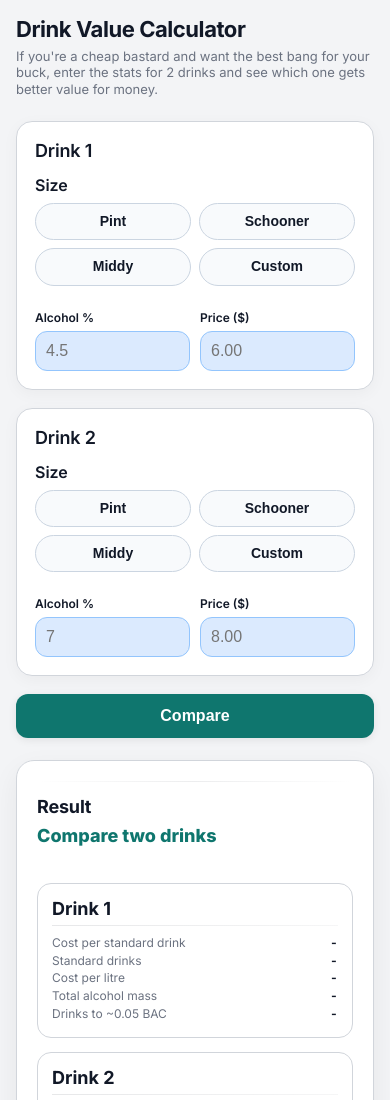
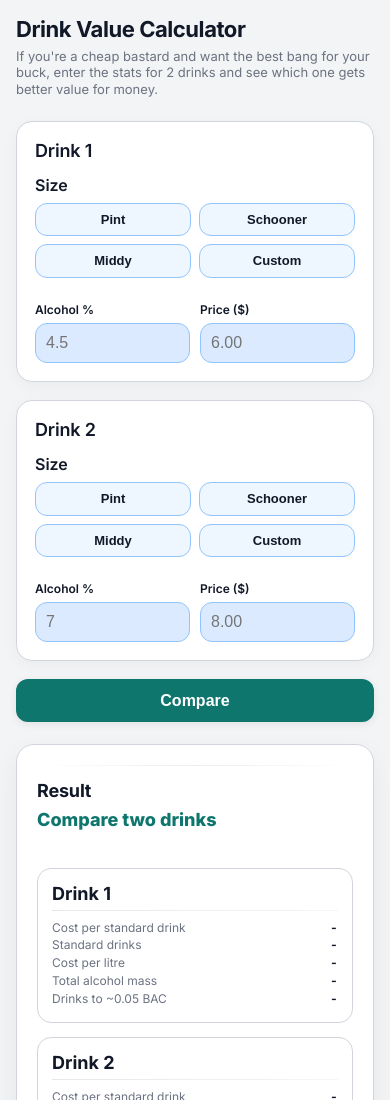
Before and after one commit to AlexBurgess93/drink-value-calculator, a plain HTML site: page index.html in a window 390 px wide. Shown: the top 1100 px of the page. Drawn offline with Linux system fonts and the light colour scheme.

Commit message:
Update index.html
Updated chip design to match the rest of the UI

```diff
--- a/index.html
+++ b/index.html
@@ -134,34 +134,35 @@
 
     .size-chip{
       appearance:none;
-      border:1px solid var(--chip-border);
-      background:var(--chip-bg);
+      border:1px solid #93c5fd;
+      background:#eef6ff;
       color:var(--ink);
-      border-radius:999px;
-      padding:10px 14px;
-      font-size:14px;
-      line-height:1.1;
+      border-radius:12px;
+      padding:8px 10px;
+      font-size:13px;
       font-weight:600;
       cursor:pointer;
-      transition:border-color 0.15s ease, background 0.15s ease, color 0.15s ease, transform 0.08s ease, box-shadow 0.15s ease;
-      box-shadow:none;
+
+    transition:
+      border-color 0.15s ease,
+      background 0.15s ease,
+      box-shadow 0.15s ease,
+      transform 0.08s ease;
     }
 
     .size-chip:hover{
-      border-color:#94a3b8;
-      background:#ffffff;
-      opacity:1;
+      border-color:var(--accent);
+      background:#f4f9ff;
     }
 
     .size-chip:active{
-      transform:scale(.98);
+      transform:scale(.97);
     }
 
     .size-chip.active{
-      background:var(--chip-active-bg);
-      border-color:var(--chip-active);
-      color:var(--chip-active);
-      box-shadow:0 0 0 3px rgba(15,118,110,0.10);
+      border-color:var(--accent);
+      background:#e0f7f5;
+      box-shadow:0 0 0 2px rgba(15,118,110,0.12);
     }
 
     .custom-volume{
@@ -477,7 +478,7 @@
       }
 
       .size-chip{
-        flex:1 1 calc(50% - 4px);
+        flex:1 1 calc(50% - 6px);
         text-align:center;
       }
 
```
